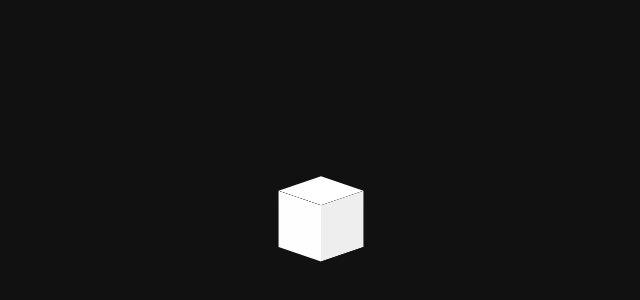
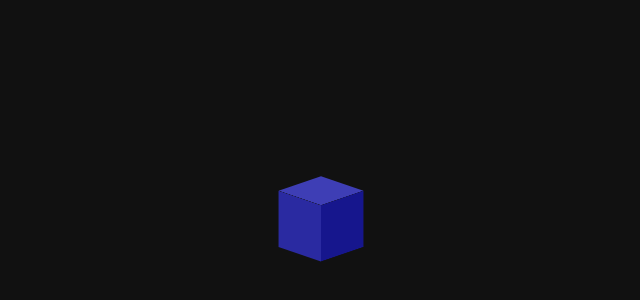
Before and after one commit to DylanSchiff/phuggit-proto, a React (Create React App) app: page / in a window 1280 px wide. Shown: the part 182-482 px from the top of the page, without its empty margins (319-959 px from the left). Built offline with nearby package versions, Linux system fonts and the light colour scheme.

Commit message:
color cube

```diff
--- a/src/App.jsx
+++ b/src/App.jsx
@@ -227,7 +227,7 @@ const AppContainer = styled.div`
 const App = () => {
     return (
         <AppContainer>
-            <ColorCube />
+            <ColorCube color="#2a2aa1" />
         </AppContainer>
     );
 };
--- a/src/components/colorcube/colorcube.component.jsx
+++ b/src/components/colorcube/colorcube.component.jsx
@@ -1,3 +1,4 @@
+import { useState } from "react";
 import styled from "styled-components";
 
 const ColorCubeCard = styled.div`
@@ -6,6 +7,7 @@ const ColorCubeCard = styled.div`
     display: flex;
     align-items: center;
     justify-content: center;
+    cursor: pointer;
 `;
 const CubeHaus = styled.div`
     width: 60px;
@@ -16,11 +18,12 @@ const CubeHaus = styled.div`
     transform: ${({ rotation }) => rotation};
 `;
 const CubeSide = styled.div`
+    position: absolute;
+    top: 0;
+    left: 0;
     width: 100%;
     height: 100%;
-    top: 0;
-    left: 0;
-    position: absolute;
+    transition: 111ms linear;
 `;
 const CubeTop = styled(CubeSide)`
     transform: translateZ(-60px);
@@ -54,9 +57,66 @@ const CubeFront = styled(CubeSide)`
     background: ${({ colorful }) => colorful};
 `;
 
-const ColorCube = ({ colors, rotation }) => {
+const ColorCube = ({ color, rotation }) => {
+    const ran255 = () => {
+        return Math.floor(Math.random() * 255);
+    };
+    const generateRandomColor = () => {
+        const randomColor = { r: ran255(), g: ran255(), b: ran255() };
+        const randomColorHex = rebuildColor(
+            randomColor.r,
+            randomColor.g,
+            randomColor.b
+        );
+        return setCurrentColor(randomColorHex);
+    };
+    const [currentColor, setCurrentColor] = useState(
+        color ? color : generateRandomColor()
+    );
+
+    console.log(currentColor);
+    /////////////////////////////////////////////////////
+    const dismantleColor = () => {
+        //change hex to rbg
+        var result = /^#?([a-f\d]{2})([a-f\d]{2})([a-f\d]{2})$/i.exec(
+            currentColor
+        );
+        return result
+            ? {
+                  r: parseInt(result[1], 16),
+                  g: parseInt(result[2], 16),
+                  b: parseInt(result[3], 16),
+              }
+            : null;
+    };
+    const colorpack = color ? dismantleColor() : null;
+    console.log(colorpack);
+    const lightervalues = Object.values(colorpack).map((rgbvalues) => {
+        return rgbvalues + 20 > 255 ? rgbvalues : rgbvalues + 20;
+    });
+    const darkervalues = Object.values(colorpack).map((rgbvalues) => {
+        return rgbvalues - 20 < 0 ? rgbvalues : rgbvalues - 20;
+    });
+    const valueToHex = (value) => {
+        var hex = value.toString(16);
+        return hex.length === 1 ? "0" + hex : hex;
+    };
+    const rebuildColor = (r, g, b) => {
+        //change hex to rbg
+        return "#" + valueToHex(r) + valueToHex(g) + valueToHex(b);
+    };
+    const lightcolor = rebuildColor(
+        lightervalues[0],
+        lightervalues[1],
+        lightervalues[2]
+    );
+    const darkcolor = rebuildColor(
+        darkervalues[0],
+        darkervalues[1],
+        darkervalues[2]
+    );
     return (
-        <ColorCubeCard>
+        <ColorCubeCard onClick={() => generateRandomColor()}>
             <CubeHaus
                 rotation={
                     rotation
@@ -64,14 +124,25 @@ const ColorCube = ({ colors, rotation }) => {
                         : "rotateX(250deg) rotateY(0deg) rotateZ(-135deg) translate(60px, 60px)"
                 }
             >
-                <CubeTop colorful={colors ? colors.top : "#fff"} />
-                <CubeFront colorful={colors ? colors.front : "transparent"} />
-                <CubeBack colorful={colors ? colors.back : "#fefefe"} />
-                <CubeRight colorful={colors ? colors.right : "#eee"} />
-                <CubeLeft colorful={colors ? colors.left : "transparent"} />
-                <CubeBottom colorful={colors ? colors.bottom : "transparent"} />
+                <CubeTop colorful={color ? lightcolor : "#fff"} />
+                <CubeFront colorful={color ? "transparent" : "transparent"} />
+                <CubeBack colorful={color ? currentColor : "#fefefe"} />
+                <CubeRight colorful={color ? darkcolor : "#eee"} />
+                <CubeLeft colorful={color ? "transparent" : "transparent"} />
+                <CubeBottom colorful={color ? "transparent" : "transparent"} />
             </CubeHaus>
         </ColorCubeCard>
     );
 };
 export default ColorCube;
+
+
+
+
+
+
+
+
+// make a shadow or glow option, whichever is chosen will change background container's color.
+// glow is on dark using the color already provided
+// shade is on light
```
